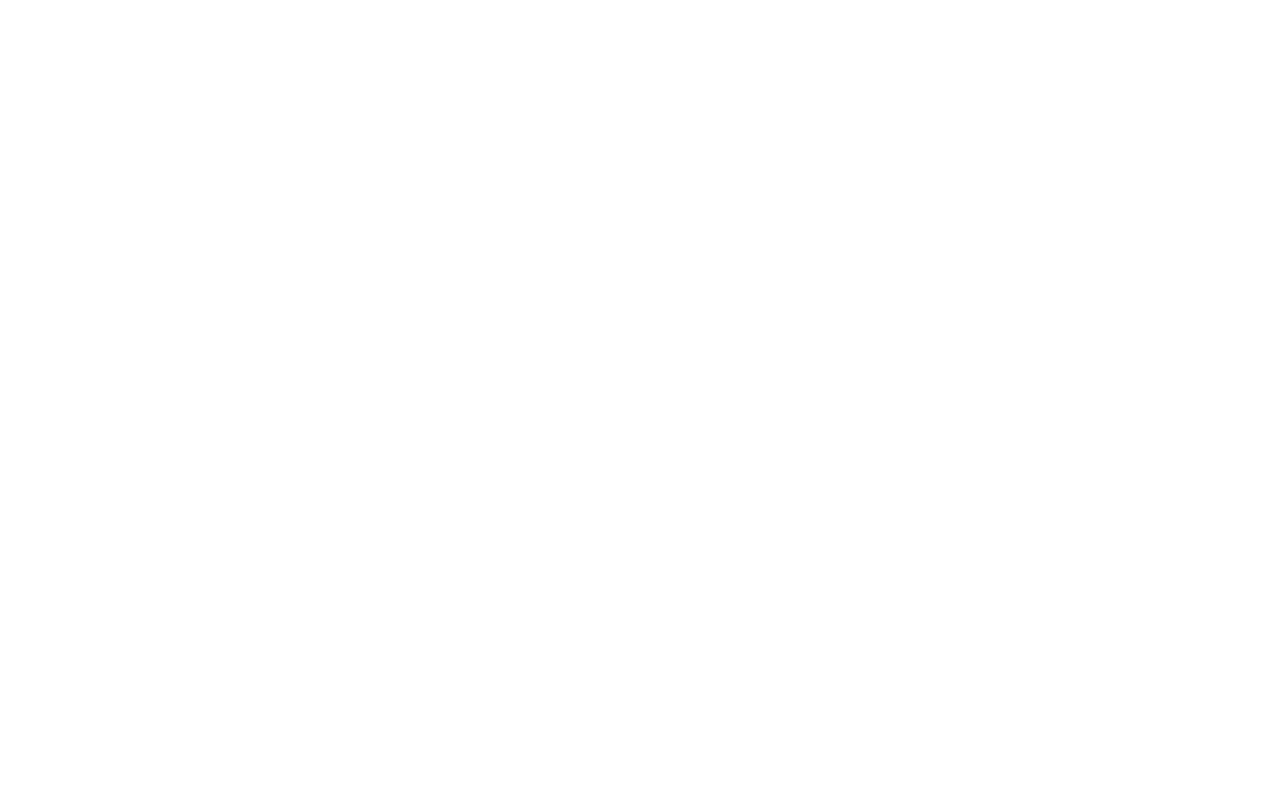
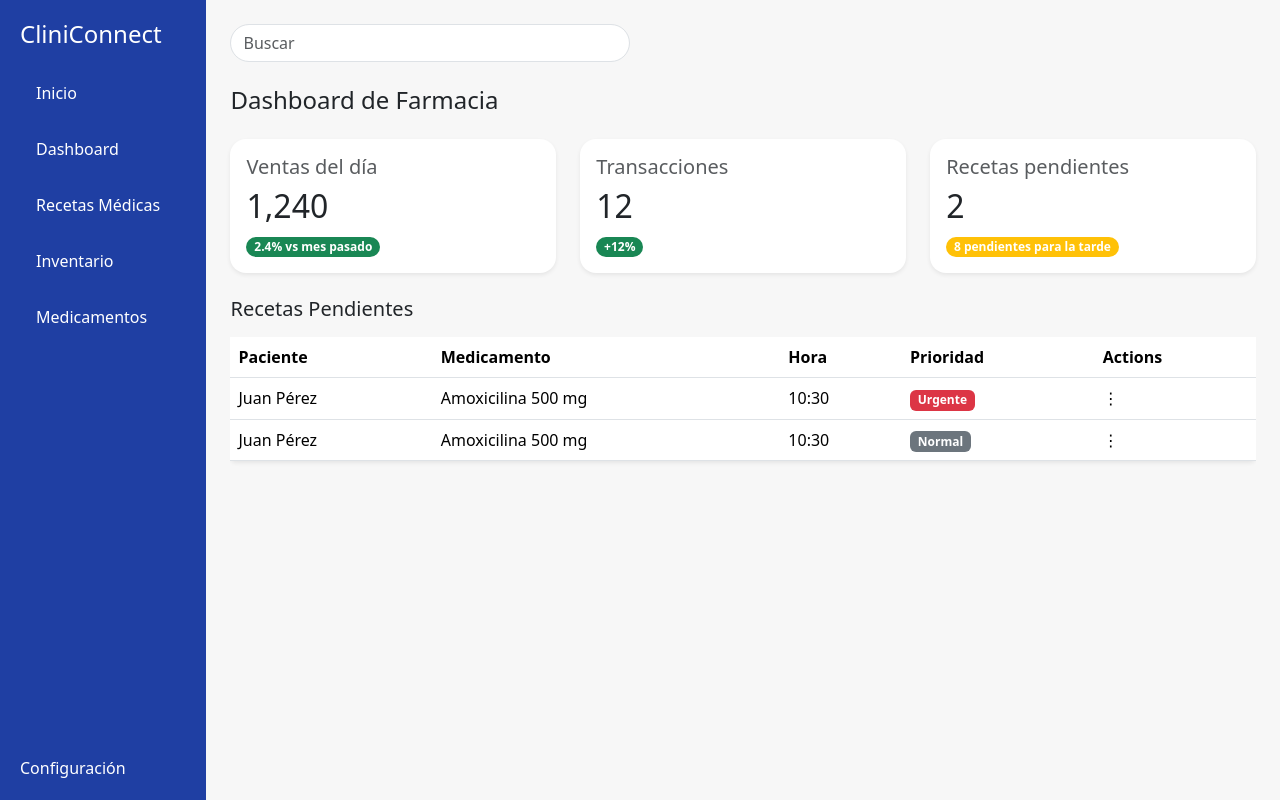
Before and after one commit to poooootaaaaaa-boop/proyecto_frontend, a React (Vite) app: page /farmacia/dashboard in a window 1280 px wide. Before the commit this address had no page. Built offline with nearby package versions, Linux system fonts and the light colour scheme.

Commit message:
cambios eric

```diff
--- a/src/App.jsx
+++ b/src/App.jsx
@@ -1,5 +1,5 @@
 import { Routes, Route } from "react-router-dom";
-
+import FarmaciaRoutes from "./routes/FarmaciaRoutes";
 import Dashboard from "./pages/Dashboard";
 import Appointments from "./pages/Appointments";
 import Treatments from "./pages/Treatments";
@@ -28,7 +28,7 @@
       <Route path="/confirmar-cita" element={<ConfirmAppointment />} />
 
       <Route path="/tratamientos" element={<Treatments />} />
-
+      <Route path="/farmacia/*" element={<FarmaciaRoutes/>} />
     </Routes>
     </AppointmentProvider>
   );
--- /dev/null
+++ b/src/components/farmacia/Sidebar.jsx
@@ -0,0 +1,29 @@
+import { Nav } from "react-bootstrap";
+
+export default function Sidebar() {
+  return (
+    <div
+      style={{
+        width: "240px",
+        background: "#1f3fa3",
+        color: "#fff",
+        minHeight: "100vh",
+        padding: "20px",
+      }}
+    >
+      <h4 className="mb-4">CliniConnect</h4>
+
+      <Nav className="flex-column gap-3">
+        <Nav.Link style={{ color: "#fff" }}> Inicio</Nav.Link>
+        <Nav.Link style={{ color: "#fff" }}> Dashboard</Nav.Link>
+        <Nav.Link style={{ color: "#fff" }}> Recetas Médicas</Nav.Link>
+        <Nav.Link style={{ color: "#fff" }}> Inventario</Nav.Link>
+        <Nav.Link style={{ color: "#fff" }}> Medicamentos</Nav.Link>
+      </Nav>
+
+      <div style={{ position: "absolute", bottom: 20 }}>
+         Configuración
+      </div>
+    </div>
+  );
+}
--- /dev/null
+++ b/src/components/farmacia/StatCard.jsx
@@ -0,0 +1,18 @@
+import { Card, Badge } from "react-bootstrap";
+
+export default function StatCard({ title, value, badge, badgeColor }) {
+  return (
+    <Card className="shadow-sm border-0 rounded-4">
+      <Card.Body>
+        <Card.Title className="text-muted">{title}</Card.Title>
+        <h2>{value}</h2>
+
+        {badge && (
+          <Badge bg={badgeColor} pill>
+            {badge}
+          </Badge>
+        )}
+      </Card.Body>
+    </Card>
+  );
+}
--- /dev/null
+++ b/src/components/farmacia/Topbar.jsx
@@ -0,0 +1,15 @@
+import { Form, FormControl } from "react-bootstrap";
+
+export default function Topbar() {
+  return (
+    <div className="mb-4">
+      <Form>
+        <FormControl
+          type="search"
+          placeholder="Buscar"
+          style={{ maxWidth: "400px", borderRadius: "20px" }}
+        />
+      </Form>
+    </div>
+  );
+}
--- /dev/null
+++ b/src/pages/farmacia/DashboardFarmacia.jsx
@@ -0,0 +1,80 @@
+import { Container, Row, Col, Table, Badge } from "react-bootstrap";
+import Sidebar from "../../components/farmacia/Sidebar";
+import Topbar from "../../components/farmacia/Topbar";
+import StatCard from "../../components/farmacia/StatCard";
+export default function DashboardFarmacia() {
+  return (
+    <div style={{ display: "flex", background: "#f7f7f7" }}>
+      <Sidebar />
+
+      <Container fluid className="p-4">
+        <Topbar />
+
+        <h4 className="mb-4">Dashboard de Farmacia</h4>
+
+        {/* Cards */}
+        <Row className="mb-4">
+          <Col md={4}>
+            <StatCard
+              title="Ventas del día"
+              value="1,240"
+              badge="2.4% vs mes pasado"
+              badgeColor="success"
+            />
+          </Col>
+          <Col md={4}>
+            <StatCard
+              title="Transacciones"
+              value="12"
+              badge="+12%"
+              badgeColor="success"
+            />
+          </Col>
+          <Col md={4}>
+            <StatCard
+              title="Recetas pendientes"
+              value="2"
+              badge="8 pendientes para la tarde"
+              badgeColor="warning"
+            />
+          </Col>
+        </Row>
+
+        {/* Tabla */}
+        <h5 className="mb-3">Recetas Pendientes</h5>
+
+        <Table hover responsive className="bg-white rounded shadow-sm">
+          <thead>
+            <tr>
+              <th>Paciente</th>
+              <th>Medicamento</th>
+              <th>Hora</th>
+              <th>Prioridad</th>
+              <th>Actions</th>
+            </tr>
+          </thead>
+          <tbody>
+            <tr>
+              <td>Juan Pérez</td>
+              <td>Amoxicilina 500 mg</td>
+              <td>10:30</td>
+              <td>
+                <Badge bg="danger">Urgente</Badge>
+              </td>
+              <td>⋮</td>
+            </tr>
+            <tr>
+              <td>Juan Pérez</td>
+              <td>Amoxicilina 500 mg</td>
+              <td>10:30</td>
+              <td>
+                <Badge bg="secondary">Normal</Badge>
+              </td>
+              <td>⋮</td>
+            </tr>
+          </tbody>
+        </Table>
+      </Container>
+    </div>
+  );
+}
--- /dev/null
+++ b/src/routes/FarmaciaRoutes.jsx
@@ -0,0 +1,10 @@
+import { Routes, Route } from "react-router-dom";
+import DashboardFarmacia from "../pages/farmacia/DashboardFarmacia";
+
+export default function FarmaciaRoutes(){
+    return(
+        <Routes>
+            <Route path="dashboard" element={<DashboardFarmacia />}/>
+        </Routes>
+    );
+}
```
